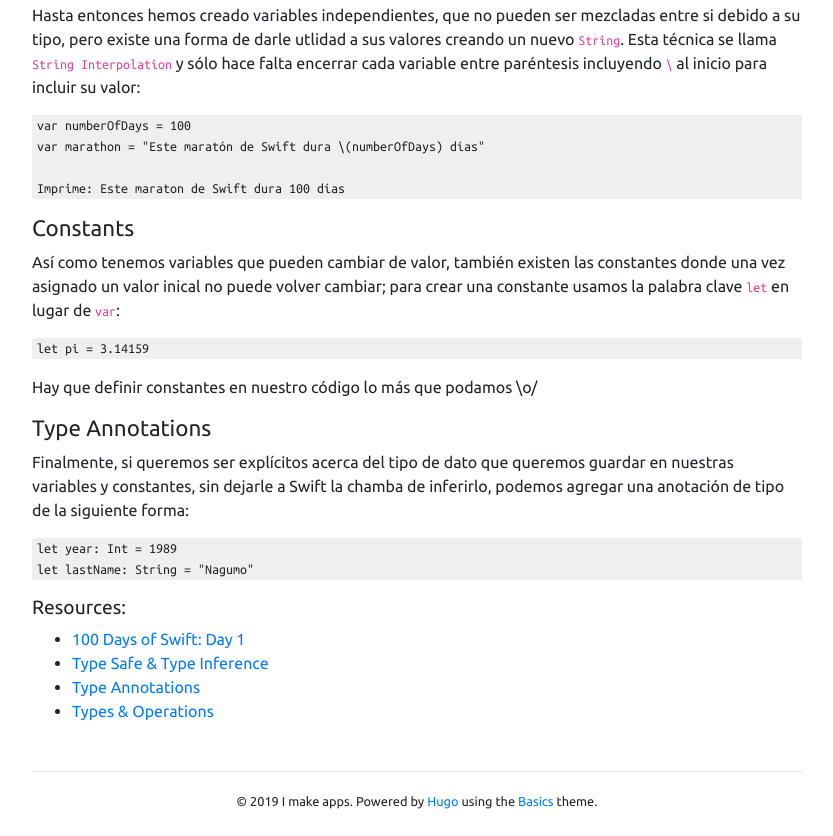
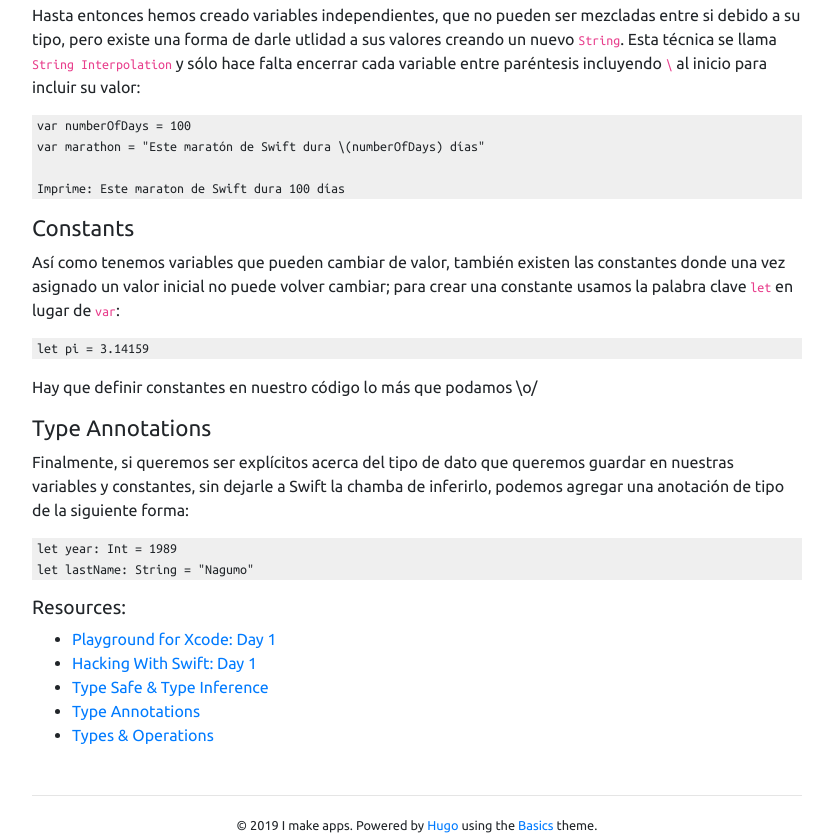
Before and after one commit to anagumo/anagumo.github.io, a plain HTML site: page post/100-days-swift/day-1/index.html in a window 1280 px wide. Shown: the part 1470-2306 px from the top of the page, without its empty margins (223-1056 px from the left). Before the commit the page ends 2282 px from the top, so only its background shows below. Drawn offline with nearby package versions, Linux system fonts and the light colour scheme.

Commit message:
Typo fixed

```diff
--- a/post/100-days-swift/day-1/index.html
+++ b/post/100-days-swift/day-1/index.html
@@ -130,7 +130,7 @@ Imprime: Este maraton de Swift dura 100 días
 
 <h3 id="constants">Constants</h3>
 
-<p>Así como tenemos variables que pueden cambiar de valor, también existen las constantes donde una vez asignado un valor inical no puede volver cambiar;
+<p>Así como tenemos variables que pueden cambiar de valor, también existen las constantes donde una vez asignado un valor inicial no puede volver cambiar;
 para crear una constante usamos la palabra clave <code>let</code> en lugar de <code>var</code>:</p>
 
 <pre><code>let pi = 3.14159
@@ -150,7 +150,8 @@ let lastName: String = &quot;Nagumo&quot;
 <h4 id="resources">Resources:</h4>
 
 <ul>
-<li><a href="https://www.hackingwithswift.com/100/1">100 Days of Swift: Day 1</a></li>
+<li><a href="https://github.com/shhnagumo/swift-playground/blob/master/0-100-days-of-swift/1-day.swift">Playground for Xcode: Day 1</a></li>
+<li><a href="https://www.hackingwithswift.com/100/1">Hacking With Swift: Day 1</a></li>
 <li><a href="https://docs.swift.org/swift-book/LanguageGuide/TheBasics.html#ID322">Type Safe &amp; Type Inference</a></li>
 <li><a href="https://docs.swift.org/swift-book/LanguageGuide/TheBasics.html#ID310">Type Annotations</a></li>
 <li><a href="https://www.raywenderlich.com/6364-swift-tutorial-part-2-types-and-operations">Types &amp; Operations</a></li>
```
